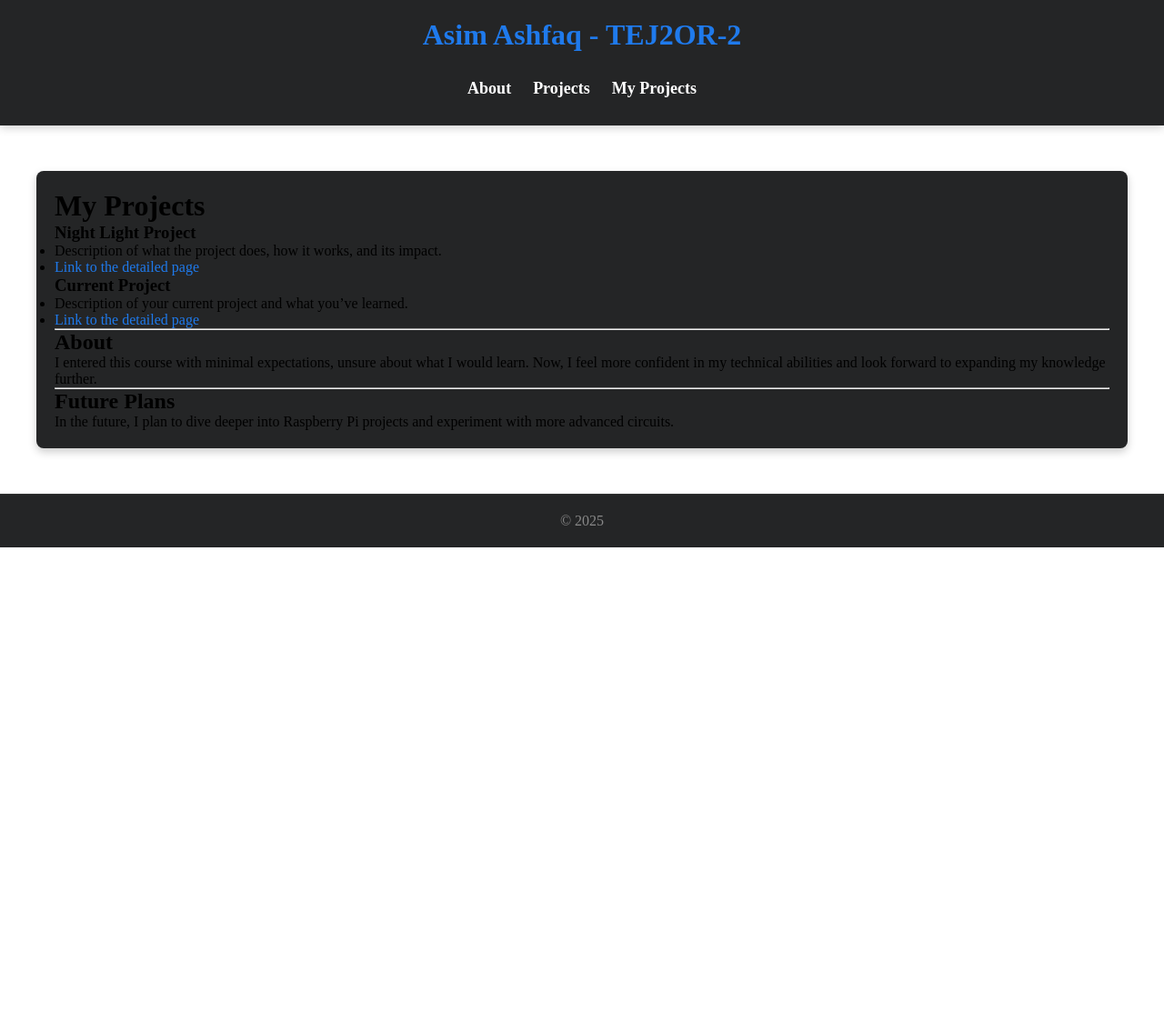
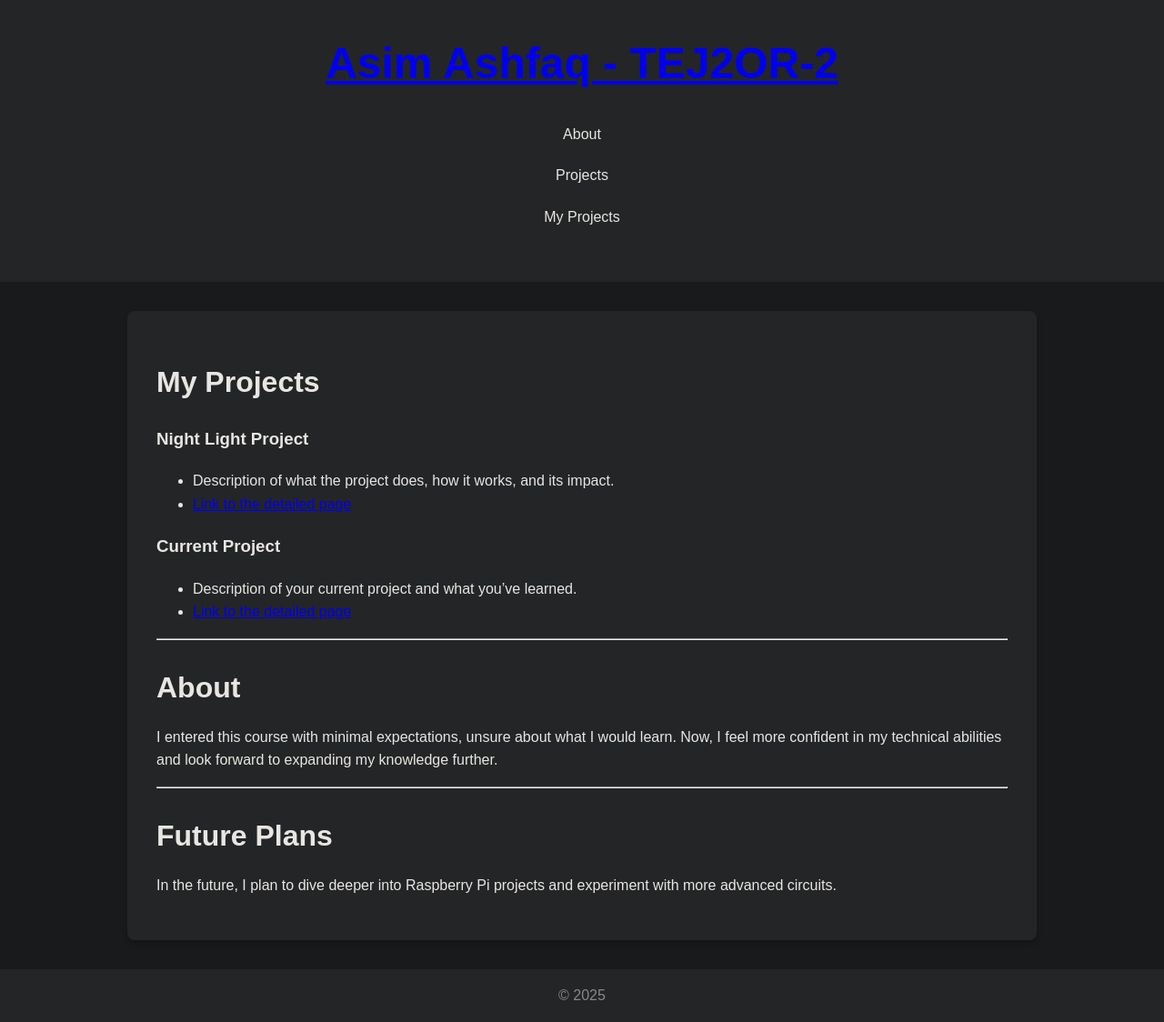
Before and after one commit to Asim-A-dev/Asim.github.io, a Jekyll site: the page built from index.md, in a window 1280 px wide. Shown: the whole page at 91% size. Built offline with Jekyll 4.4.1, drawn with Linux system fonts in a browser that asks for light colours; our own code applies the rules of GitHub Pages for plain Markdown files; before the commit the page ends 900 px from its top, so only the background shows below that.

Commit message:
Update style.css

```diff
--- a/assets/css/style.css
+++ b/assets/css/style.css
@@ -1,149 +1,115 @@
-/* Resetting default margins and padding */
-* {
+/* General Styles */
+html, body {
     margin: 0;
     padding: 0;
+    font-family: 'Arial', sans-serif;
+    background-color: #181a1b;
+    color: #e8e6e3;
+    line-height: 1.6;
+}
+
+* {
     box-sizing: border-box;
 }
 
-<link rel="stylesheet" href="assets/style.css">
-
-/* Body: Dark background with light text */
-body {
-    font-family: 'Arial', sans-serif;
-    background-color: #181a1b; /* Dark background color */
-    color: #e8e6e3; /* Light text color */
-    line-height: 1.6;
-    padding: 20px;
+/* Header */
+header {
+    background-color: #242526;
+    color: #ffffff;
+    text-align: center;
+    padding: 2em 0;
 }
 
-/* Header: Dark header with light text */
-header {
-    background-color: #242526; /* Dark header */
-    color: white;
-    padding: 20px 0;
-    text-align: center;
-    box-shadow: 0 2px 10px rgba(0, 0, 0, 0.2);
+header h1 {
+    font-size: 3em;
+    margin: 0;
 }
 
-/* Navbar: Style for the navigation bar with dropdowns */
+/* Navigation Bar */
 nav {
+    background-color: #242526;
     text-align: center;
-    margin-top: 20px;
+    padding: 1em 0;
 }
 
 nav ul {
-    list-style: none;
+    list-style-type: none;
     padding: 0;
     margin: 0;
-    display: flex;
-    justify-content: center;
 }
 
 nav li {
+    display: inline-block;
     position: relative;
-    margin: 0 20px;
 }
 
 nav a {
-    color: white;
+    color: #e8e6e3;
     text-decoration: none;
-    font-size: 18px;
-    font-weight: bold;
-    padding: 10px;
-    display: inline-block;
+    padding: 10px 20px;
+    display: block;
 }
 
 nav a:hover {
-    background-color: #8b0000; /* Hover effect with blood-red background */
-    border-radius: 5px;
+    background-color: #1f7aec;
+    color: #ffffff;
 }
 
 /* Dropdown Menu */
-nav li:hover ul {
-    display: block;
-}
-
-nav ul ul {
+nav li ul {
     display: none;
     position: absolute;
     top: 100%;
     left: 0;
     background-color: #242526;
     min-width: 200px;
-    box-shadow: 0 2px 5px rgba(0, 0, 0, 0.3);
+    z-index: 1;
 }
 
-nav ul ul li {
-    width: 100%;
+nav li:hover > ul {
+    display: block;
 }
 
-/* Main content area with dark background */
+nav li ul li {
+    display: block;
+}
+
+/* Main Content */
 main {
-    max-width: 1200px;
-    margin: 50px auto;
-    padding: 20px;
+    padding: 2em;
     background-color: #242526;
     border-radius: 8px;
-    box-shadow: 0 4px 10px rgba(0, 0, 0, 0.2);
+    box-shadow: 0 4px 6px rgba(0, 0, 0, 0.2);
+    margin: 2em auto;
+    max-width: 1000px;
 }
 
-/* Footer: Simple footer with lighter color text */
+section {
+    margin-bottom: 2em;
+}
+
+h2 {
+    font-size: 2em;
+    margin-bottom: 0.5em;
+}
+
+/* Footer */
 footer {
     background-color: #242526;
-    color: #888;
-    padding: 20px 0;
+    color: #888888;
     text-align: center;
-    margin-top: 50px;
-    border-top: 1px solid #333;
+    padding: 1em;
+    margin-top: 2em;
+}
+
+footer p {
+    margin: 0;
 }
 
 footer a {
-    color: #888;
-    text-decoration: none;
+    color: #888888;
 }
 
 footer a:hover {
-    color: white;
+    color: #ffffff;
 }
-
-/* Highlight boxes: Used for important sections */
-.highlight {
-    background-color: #333;
-    color: white;
-    padding: 15px;
-    border-radius: 8px;
-    box-shadow: 0 4px 6px rgba(0, 0, 0, 0.2);
-    margin-bottom: 20px;
-}
-
-/* Customizing links globally */
-a {
-    color: #1f7aec; /* Blue links */
-    text-decoration: none;
-    transition: color 0.3s ease;
-}
-
-a:hover {
-    color: #8b0000; /* Red on hover */
-    text-decoration: underline;
-}
-
-/* Hero Section: A large banner with background */
-.hero {
-    height: 300px;
-    background-image: url('path/to/your/image.jpg'); /* Add your own image */
-    background-size: cover;
-    background-position: center;
-    display: flex;
-    align-items: center;
-    justify-content: center;
-    color: white;
-    text-align: center;
-}
-
-.hero h1 {
-    font-size: 4em;
-    font-weight: bold;
-}
-
-/* Add any other custom styles below */
```
